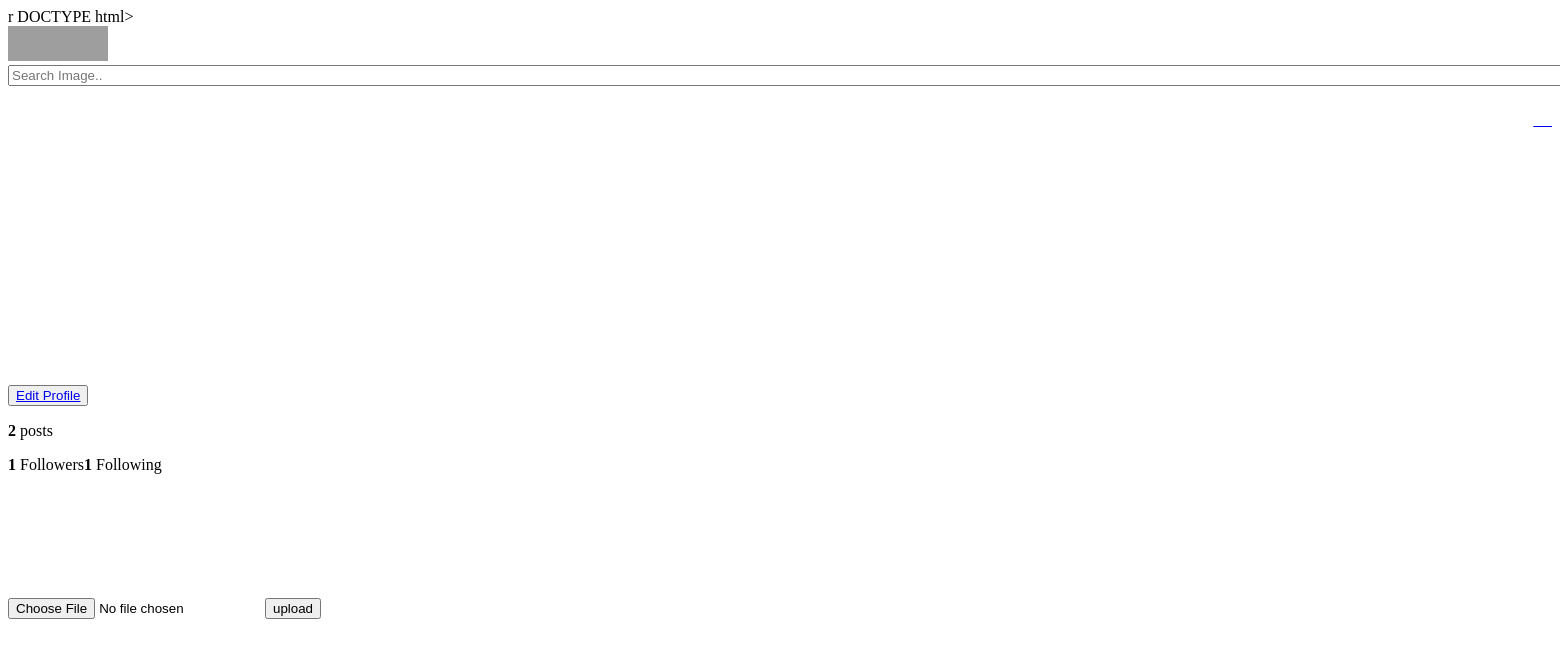
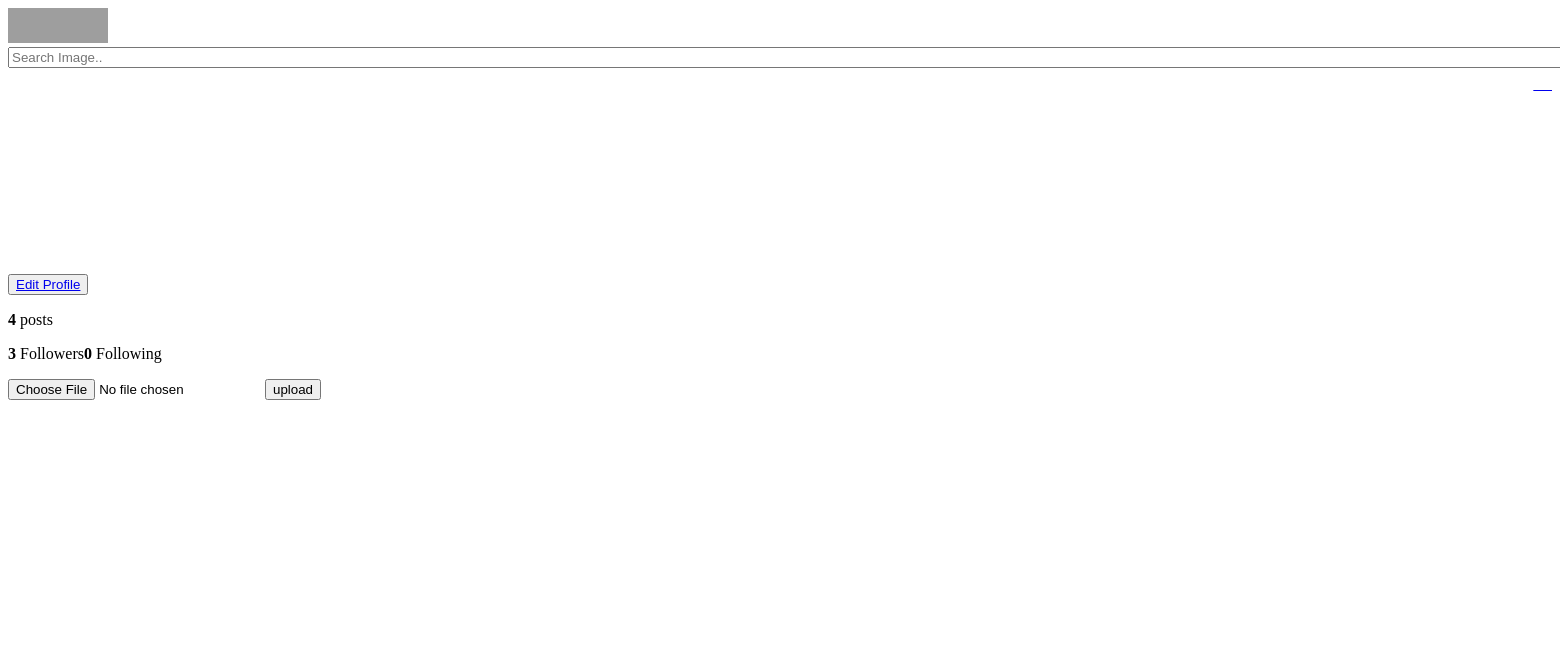
Before and after one commit to cinston/InstaGram, a Django app: page /profile/ in a window 1560 px wide; the page is wider, and only the part inside the window is pictured. Shown: the top 658 px of that part. Run offline with Django 3.2, Linux system fonts and the light colour scheme; data that the repository does not hold is empty; some libraries are stand-ins or nearby versions; grey boxes are pictures that could not be loaded.

Commit message:
add an update.html and fixed an erroer in my home and navbar

```diff
--- a/pictures/templates/base.html
+++ b/pictures/templates/base.html
@@ -11,7 +11,6 @@
         <link rel="stylesheet" href="{% static 'css/base.css' %}">
         <link rel="stylesheet" href="https://cdnjs.cloudflare.com/ajax/libs/font-awesome/4.7.0/css/font-awesome.min.css">
     {%endblock%} -->
-    r
   </head>
   <body>
     {% block content %}
--- a/pictures/templates/home.html
+++ b/pictures/templates/home.html
@@ -7,9 +7,6 @@
     <div class="col-md-1">
     </div>
     <div class="col-md-8">
-      <br>
-      <br>
-      <br>
       <div class="card" style="width: 35rem;">
 
         {% for image in index_images %}
--- a/pictures/templates/navbar.html
+++ b/pictures/templates/navbar.html
@@ -1,4 +1,4 @@
-DOCTYPE html>
+<!DOCTYPE html>
 <html lang="en">
 
 <head>
@@ -22,11 +22,9 @@ DOCTYPE html>
 
         <form class="form-inline" id="one" action=''>
           <input class="form-control mr-sm-2 nav-item" style='padding-right:30px;width:120%' type="search" placeholder="Search Image.." aria-label="Search" name=title></form>
-        <br>
+
         <div style='margin-left:150px;float:right;'>
           <div id="three">
-            <i style="font-size:24px" class="fa">&#xf14e;</i>
-            <i style="font-size:24px" class="fa">&#xf08a;</i>
             <a href="/profile"><i style="font-size:24px" class="fa">&#xf2c0;</i></a>
           </div>
         </div>
--- a/pictures/templates/profile.html
+++ b/pictures/templates/profile.html
@@ -3,33 +3,26 @@
 {{ block.super}}
 {% load bootstrap4%}
 
-<br>
-<br>
-<br>
+
 <div class="container">
 
   <h1 id="profile_h">{{user.username}}</h1>
   <button id="button_h" type="button" class="btn btn-outline-secondary"><a href="/update">Edit Profile</a></button>
   <i id="fa_h" style="font-size:24px" class="fa fa-cog" aria-hidden="true"></i>
   <div id="block">
-    <p id="p_h"><strong>2</strong> posts</p>
-    <p id="p_hh"><strong>1</strong> Followers<strong>1</strong> Following</p>
+    <p id=""><strong>4</strong> posts</p>
+    <p id=""><strong>3</strong> Followers<strong>0</strong> Following</p>
 
     {% for prof in all_profile%}
-    <h4 id="p_hhh">{{prof.last_name}}</h4>
+    <h4 id="">{{prof.last_name}}</h4>
       {% endfor %}
-<br>
 
 
   </div>
 
 </div>
 
-<br>
-<br>
-<br>
-<br>
-<br>
+
 
 <form method='POST' enctype="multipart/form-data">
   {% csrf_token %}
--- a/pictures/templates/registration/login.html
+++ b/pictures/templates/registration/login.html
@@ -2,12 +2,11 @@
 {% load crispy_forms_tags %}
 {% block content %}
 {{ block.super}}
-<h2>Sign up</h2>
 <div class="cd">
   <form class="" method="post">
     {% csrf_token %}
     {{ form|crispy }}
-    <button type="submit" name="button">Login</button>
+    <button href= ""type="submit" name="button">Login</button>
   </form>
 </div>
 {% endblock %}
```
Also changed, not shown: pictures/templates/index.html (+0 -14 lines), pictures/templates/signup.html (+2 -6 lines), pictures/templates/update.html (added).
